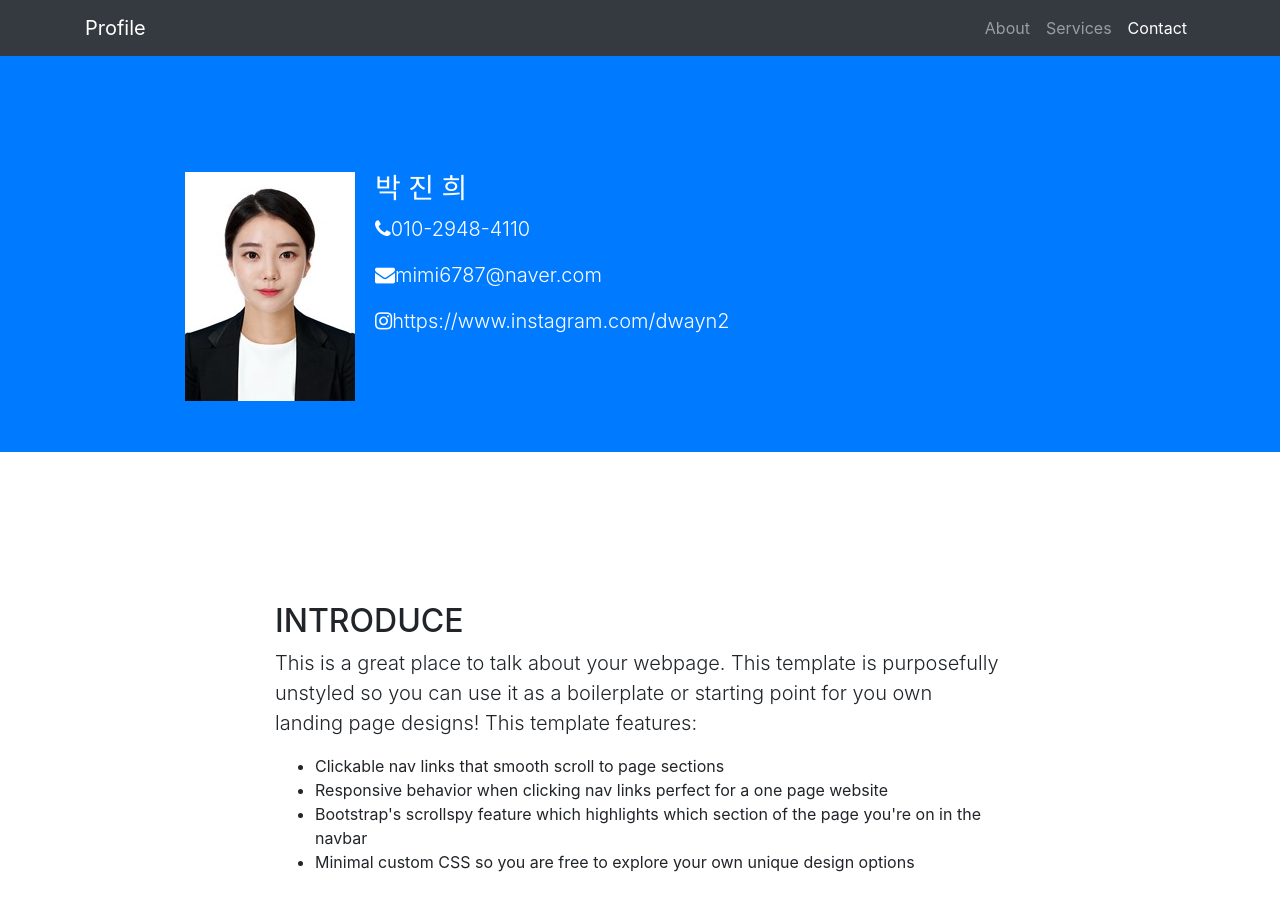
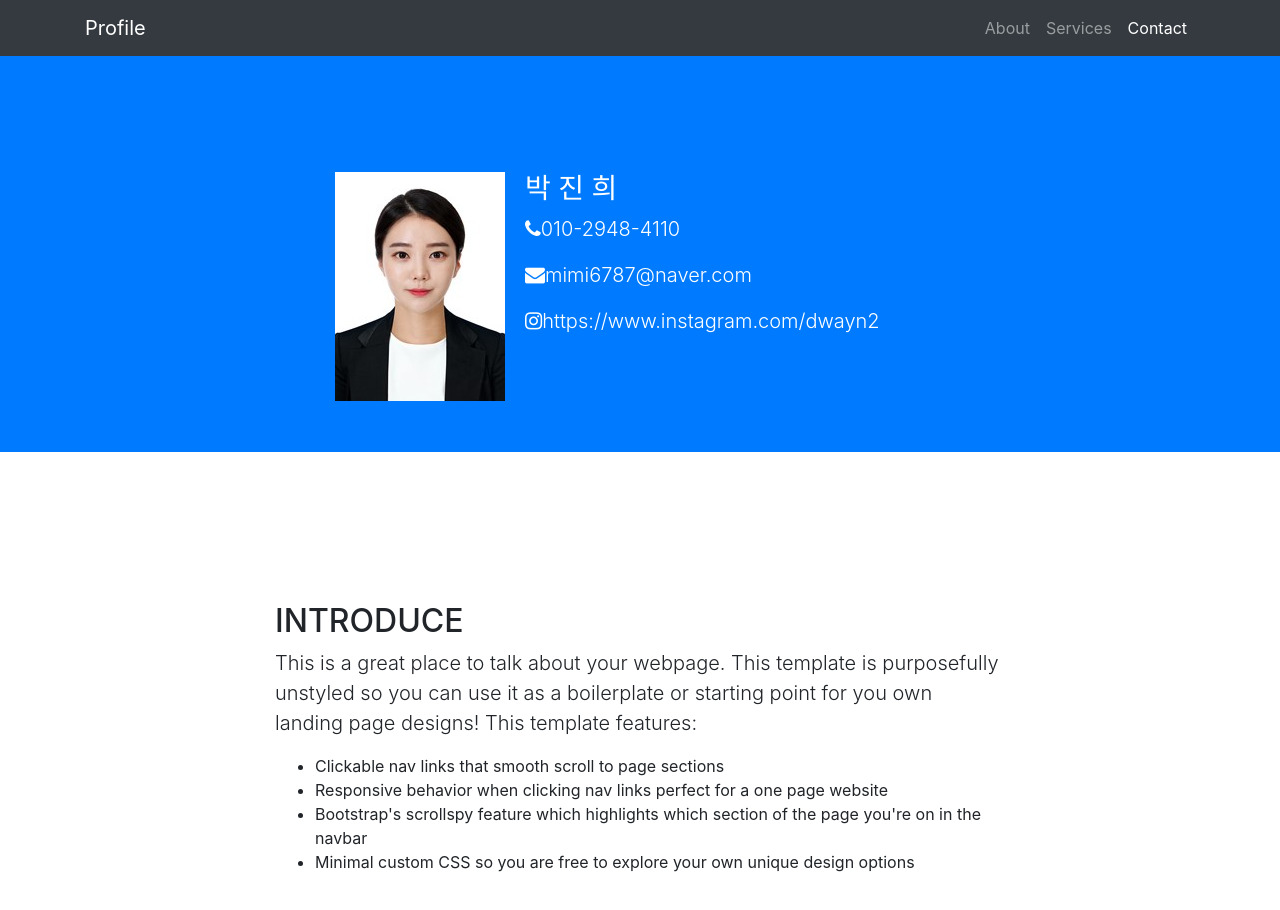
Before and after one commit to dwayn2/jindol.io, a website with bundled scripts: page index.html in a window 1280 px wide. Shown: the top 910 px of the page. Built offline with nearby package versions, Linux system fonts and the light colour scheme.

Commit message:
Update index.html

```diff
--- a/index.html
+++ b/index.html
@@ -49,7 +49,7 @@
   <header class="bg-primary text-white">
     <div class="container text-center">
       <p>
-        <img src="p.jpg" style="float:left; margin-left:100px; margin-right:20px;">
+        <img src="p.jpg" style="float:left; margin-left:250px; margin-right:20px;">
       </p>
     </div>
     <h3>박 진 희</h3>
```
